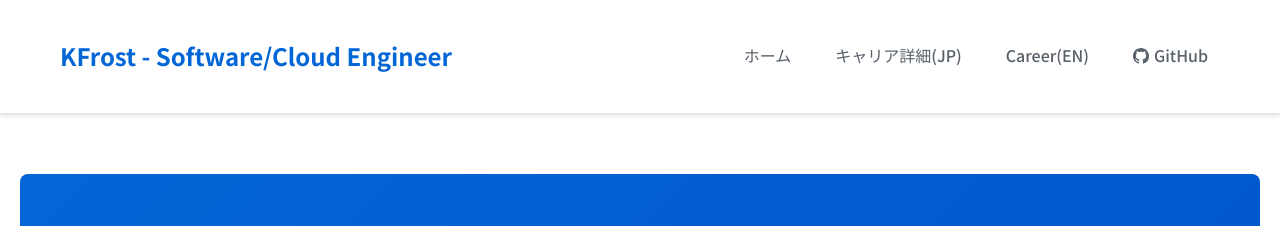
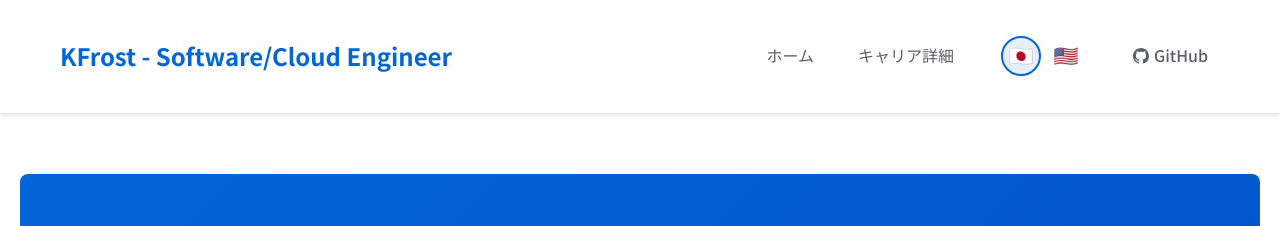
Before and after one commit to Kentafrost/Kentafrost, a Jekyll site: the page built from index.html, in a window 1280 px wide. Shown: the top 226 px of the page. Built offline with Jekyll 4.4.1, drawn with Linux system fonts in a browser that asks for light colours.

Commit message:
feat: add language switching functionality and update navigation links in default.html

```diff
--- a/_layouts/default.html
+++ b/_layouts/default.html
@@ -27,9 +27,18 @@
           <a class="site-title" rel="author" href="{{ '/' | relative_url }}">{{ site.title | escape }}</a>
           <nav class="site-nav">
             <div class="trigger">
-              <a class="page-link" href="{{ '/' | relative_url }}">ホーム</a>
-              <a class="page-link" href="https://kentafrost.github.io/Kentafrost/career/jp">キャリア詳細(JP)</a>
-              <a class="page-link" href="https://kentafrost.github.io/Kentafrost/career/en">Career(EN)</a>
+              <a class="page-link" href="{{ '/' | relative_url }}" data-i18n="nav.home">ホーム</a>
+              <a class="page-link" href="https://kentafrost.github.io/Kentafrost/career/" data-i18n="nav.career">キャリア詳細</a>
+
+              <!-- 言語切り替え -->
+              <div class="language-switcher">
+                <button class="lang-btn" onclick="switchLanguage('ja')" title="日本語">
+                  <span class="flag">🇯🇵</span>
+                </button>
+                <button class="lang-btn" onclick="switchLanguage('en')" title="English">
+                  <span class="flag">🇺🇸</span>
+                </button>
+              </div>
 
               <a class="page-link" href="https://github.com/{{ site.github_username }}" target="_blank">
                 <svg width="16" height="16" viewBox="0 0 16 16" fill="currentColor">
@@ -86,9 +95,95 @@
       </div>
     </footer>
 
-    <!-- Smooth scrolling for anchor links -->
+    <!-- Language switching and smooth scrolling -->
     <script>
+      // 翻訳データ
+      const translations = {
+        ja: {
+          nav: {
+            home: "ホーム",
+            career: "キャリア詳細"
+          },
+          content: {
+            lastUpdated: "最終更新:"
+          },
+          footer: {
+            copyright: "All rights reserved."
+          }
+        },
+        en: {
+          nav: {
+            home: "Home",
+            career: "Career Details"
+          },
+          content: {
+            lastUpdated: "Last Updated:"
+          },
+          footer: {
+            copyright: "All rights reserved."
+          }
+        }
+      };
+
+      // 現在の言語を取得・設定
+      let currentLang = localStorage.getItem('language') || 'ja';
+
+      // 言語切り替え関数
+      function switchLanguage(lang) {
+        currentLang = lang;
+        localStorage.setItem('language', lang);
+
+        // HTMLのlang属性を更新
+        document.documentElement.lang = lang;
+
+        // data-i18n属性を持つ要素を翻訳
+        updateTranslations();
+
+        // 言語切り替え時のアニメーション効果
+        const switcher = document.querySelector('.language-switcher');
+        switcher.style.transform = 'scale(0.9)';
+        setTimeout(() => {
+          switcher.style.transform = 'scale(1)';
+        }, 100);
+      }
+
+      // 翻訳を更新する関数
+      function updateTranslations() {
+        const elements = document.querySelectorAll('[data-i18n]');
+
+        elements.forEach(element => {
+          const key = element.getAttribute('data-i18n');
+          const translation = getTranslationByKey(key, currentLang);
+
+          if (translation) {
+            element.textContent = translation;
+          }
+        });
+      }
+
+      // キーから翻訳を取得
+      function getTranslationByKey(key, lang) {
+        const keys = key.split('.');
+        let translation = translations[lang];
+
+        for (const k of keys) {
+          if (translation && translation[k]) {
+            translation = translation[k];
+          } else {
+            return null;
+          }
+        }
+
+        return translation;
+      }
+
       document.addEventListener('DOMContentLoaded', function() {
+        // 保存された言語設定を適用
+        switchLanguage(currentLang);
+
+        // アクティブな言語ボタンを強調表示
+        updateActiveLanguageButton();
+
         // Smooth scrolling for anchor links
         document.querySelectorAll('a[href^="#"]').forEach(anchor => {
           anchor.addEventListener('click', function (e) {
@@ -103,6 +198,72 @@
           });
         });
       });
+
+      // アクティブな言語ボタンの表示を更新
+      function updateActiveLanguageButton() {
+        const buttons = document.querySelectorAll('.lang-btn');
+        buttons.forEach(btn => {
+          btn.classList.remove('active');
+          const lang = btn.getAttribute('onclick').match(/'(.+)'/)[1];
+          if (lang === currentLang) {
+            btn.classList.add('active');
+          }
+        });
+      }
     </script>
+
+    <!-- 言語切り替えのCSS -->
+    <style>
+      .language-switcher {
+        display: inline-flex;
+        gap: 5px;
+        margin: 0 15px;
+        align-items: center;
+      }
+
+      .lang-btn {
+        background: none;
+        border: 2px solid transparent;
+        border-radius: 50%;
+        width: 40px;
+        height: 40px;
+        cursor: pointer;
+        transition: all 0.3s ease;
+        display: flex;
+        align-items: center;
+        justify-content: center;
+        position: relative;
+      }
+
+      .lang-btn:hover {
+        border-color: var(--primary-color, #0066cc);
+        transform: scale(1.1);
+      }
+
+      .lang-btn.active {
+        border-color: var(--primary-color, #0066cc);
+        background-color: rgba(0, 102, 204, 0.1);
+      }
+
+      .lang-btn .flag {
+        font-size: 20px;
+        line-height: 1;
+      }
+
+      @media (max-width: 768px) {
+        .language-switcher {
+          margin: 0 5px;
+        }
+
+        .lang-btn {
+          width: 35px;
+          height: 35px;
+        }
+
+        .lang-btn .flag {
+          font-size: 18px;
+        }
+      }
+    </style>
   </body>
 </html>
```
Also changed, not shown: other parts of _layouts/default.html (+1 -1 lines).
